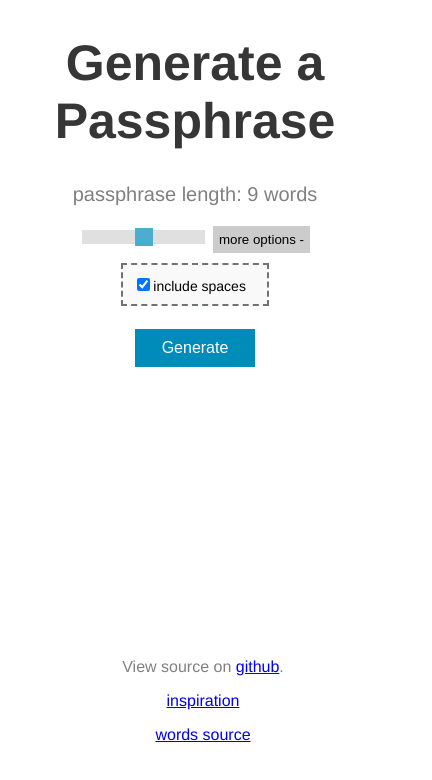
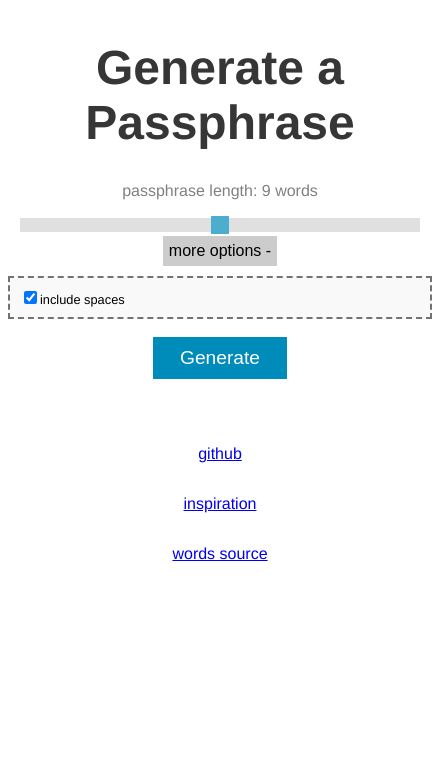
Before and after one commit to m-ttaylor/password-app, a plain HTML site: page index.html in a window 390 px wide. Both pictures are taken after a click on the button "more options +". Shown: the whole page, 432 px wide, since content can reach past the window. Drawn offline with nearby package versions, Linux system fonts and the light colour scheme.

Commit message:
improve mobile friendly-ness

```diff
--- a/index.html
+++ b/index.html
@@ -3,6 +3,7 @@
 <script src="https://ajax.googleapis.com/ajax/libs/angularjs/1.6.4/angular.min.js"></script>
 <script src="wordlist.js"></script>
 
+<meta name="viewport" content="width=device-width, initial-scale=1">
 
 <head>
     <link rel="stylesheet" type="text/css" href="pwd.css">
@@ -34,9 +35,9 @@
     </div>
     <script src="pwd.js"></script>
 </body>
+
 <footer>
-    <p>View source on <a href="https://github.com/m-ttaylor">github</a>.</p>
-    <p></p>
+    <p><a href="https://github.com/m-ttaylor/password-app">github</a></p>
     <p>
         <a href="https://xkcd.com/936/" title="is it even an xkcd link without alt-text?">inspiration</a>
     </p>
--- a/pwd.css
+++ b/pwd.css
@@ -6,7 +6,7 @@
 .slider {
     -webkit-appearance: none;  /* Override default CSS styles */
     appearance: none;
-    width: 33%; /* Full-width */
+    width: 400px; /* Full-width */
     height: 14px; /* Specified height */
     background: #d3d3d3; /* Grey background */
     outline: none; /* Remove outline */
@@ -45,7 +45,7 @@
     text-align: center;
     text-decoration: none;
     display: inline-block;
-    font-size: 16px;
+    font-size: 120%;
 }
 .button:hover {
     background-color: #C4CFD7; /* light blue */
@@ -55,10 +55,17 @@
 .password {
     font-family: "courier new";
     font-size: 22px;
+    margin: auto;
+    display: flex;
+    flex-direction: column;
+    flex-wrap: wrap;
+    text-align: center;
+    overflow: hidden;
 }
 
 .accordion {
     background-color: #eee;
+    font-size: 100%;
     /* cursor: pointer; */
     text-align: left;
     transition: 0.2s;
@@ -73,11 +80,11 @@
 
 .options {
     margin: auto;
-    width: 33%;
+    width: 400px;
     background-color: #F9F9F9;
     display: none;
     overflow: hidden;
-    font-size: 14px;
+    font-size: 80%;
     text-align: left;
     padding: 10px;
     border-style: dashed;
@@ -86,25 +93,34 @@
 }
 
 body {
-    font-size: 20px;
+    font-size: 16px;
     font-family: "helvetica";
     text-align: center;
+    display: flex;
+    flex-direction: column;
+    flex-wrap: wrap;
 }
 
+p {
+    font-size: 100%;
+    display: flex;
+    flex-direction: column;
+    flex-wrap: wrap;
+}
 h1 {
     color: #363637;
-    font-size: 50px;
+    font-size: 300%;
 }
 h2 {
     color: #707375;
     font-style: normal;
-    font-size: 34px;
+    font-size: 200%;
 }
 footer {
-    bottom: 10%;
-    position: absolute;
-    width: 100%;
-    font-size: 16px;
+    margin: auto;
+    display: flex;
+    flex-direction: column;
+    font-size: 100%;
 }
 p {
     color: grey;
```
